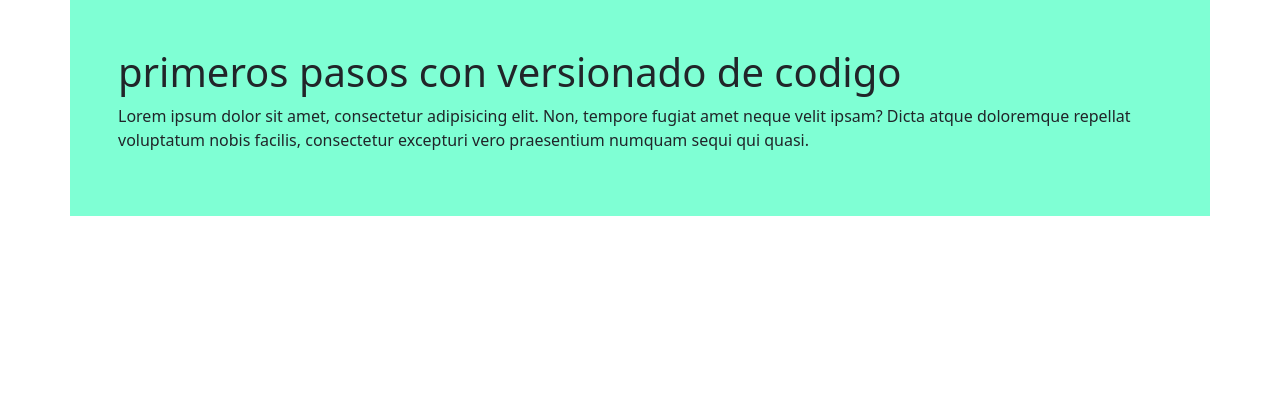
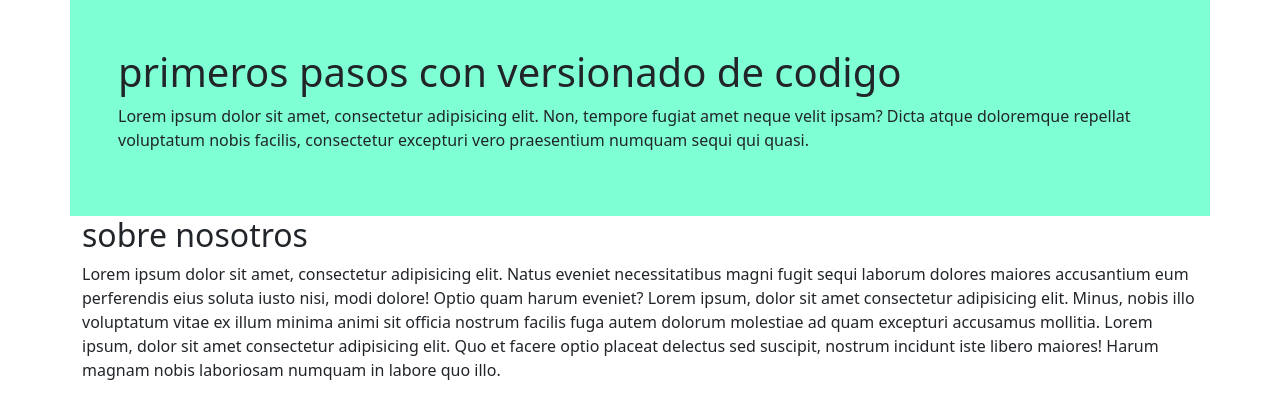
Before and after one commit to Josek-1395/ejemplo_git, a plain HTML site: page index.html in a window 1280 px wide. Drawn offline with nearby package versions, Linux system fonts and the light colour scheme.

Commit message:
agregado about us

```diff
--- a/index.html
+++ b/index.html
@@ -14,6 +14,10 @@
         <h1>primeros pasos con versionado de codigo</h1>
         <p>Lorem ipsum dolor sit amet, consectetur adipisicing elit. Non, tempore fugiat amet neque velit ipsam? Dicta atque doloremque repellat voluptatum nobis facilis, consectetur excepturi vero praesentium numquam sequi qui quasi.</p>
     </div>
+    <div class="container">
+        <h2>sobre nosotros</h2>
+        <p>Lorem ipsum dolor sit amet, consectetur adipisicing elit. Natus eveniet necessitatibus magni fugit sequi laborum dolores maiores accusantium eum perferendis eius soluta iusto nisi, modi dolore! Optio quam harum eveniet? Lorem ipsum, dolor sit amet consectetur adipisicing elit. Minus, nobis illo voluptatum vitae ex illum minima animi sit officia nostrum facilis fuga autem dolorum molestiae ad quam excepturi accusamus mollitia. Lorem ipsum, dolor sit amet consectetur adipisicing elit. Quo et facere optio placeat delectus sed suscipit, nostrum incidunt iste libero maiores! Harum magnam nobis laboriosam numquam in labore quo illo.</p>
+    </div>
     <!-- JavaScript Bundle with Popper -->
     <script src="https://cdn.jsdelivr.net/npm/bootstrap@5.2.1/dist/js/bootstrap.bundle.min.js" integrity="sha384-u1OknCvxWvY5kfmNBILK2hRnQC3Pr17a+RTT6rIHI7NnikvbZlHgTPOOmMi466C8" crossorigin="anonymous"></script>
 </body>
```
